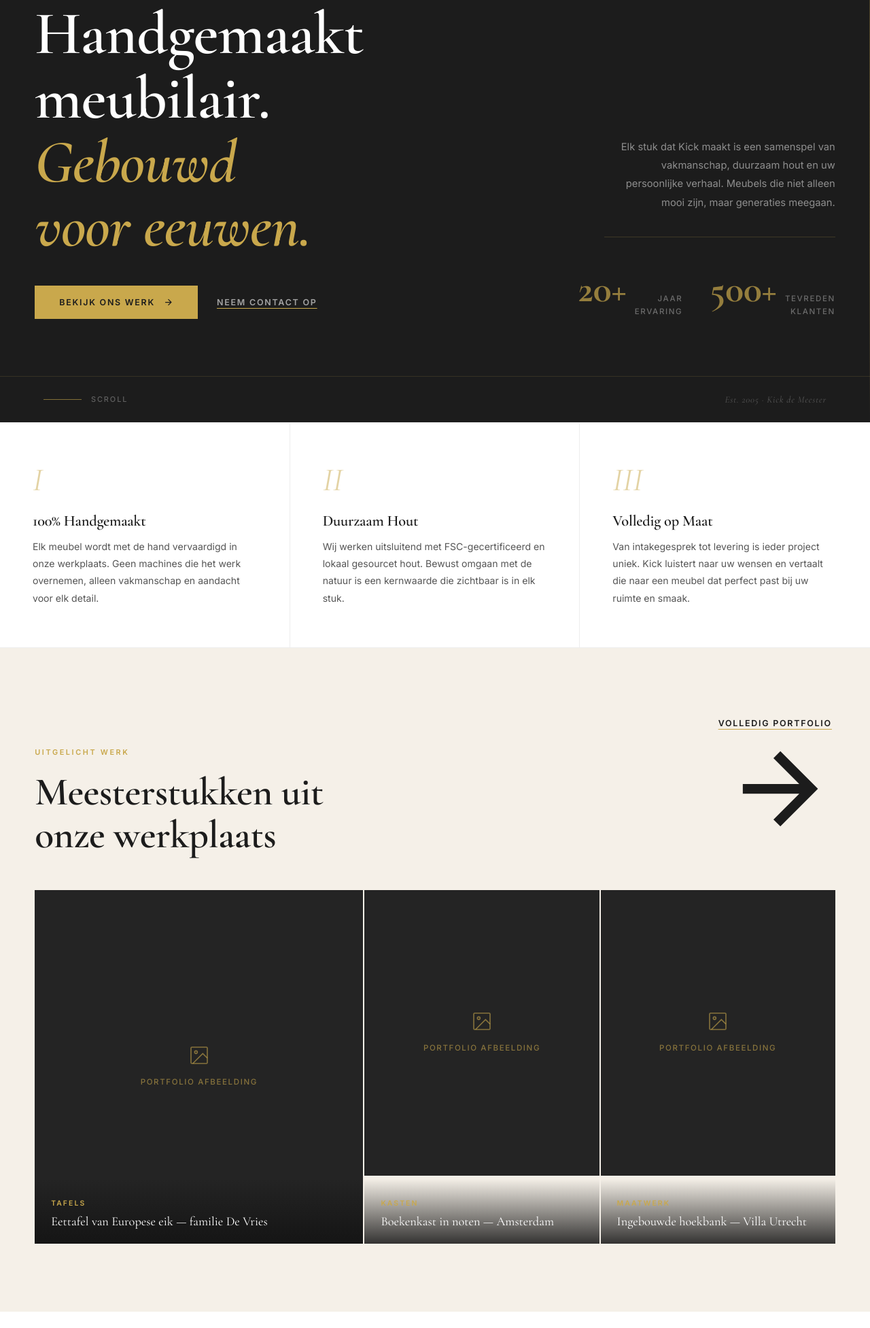
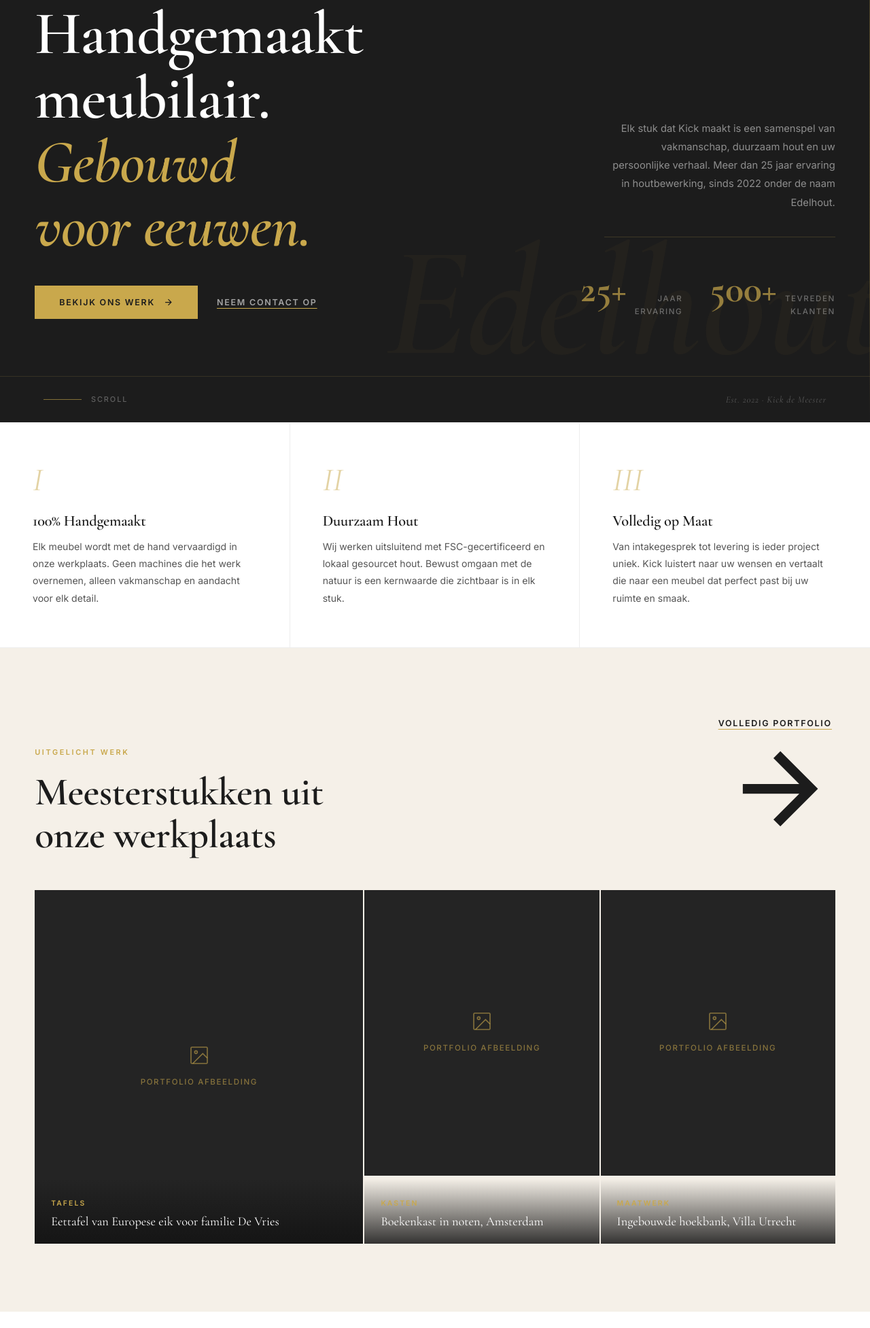
Before and after one commit to sempolmedia/Edelhout, a plain HTML site: page index.html in a window 1280 px wide. Shown: the part 207-2160 px from the top of the page at 68% size. Drawn offline with nearby package versions, Linux system fonts and the light colour scheme.

Commit message:
Update index.html: hero-bg-text, Est. 2022, 25+ years, clean card titles

```diff
--- a/index.html
+++ b/index.html
@@ -36,6 +36,7 @@
 
   <!-- HERO -->
   <section class="hero">
+    <span class="hero-bg-text" aria-hidden="true">Edelhout</span>
     <div class="hero-inner container">
       <div class="hero-left">
         <span class="hero-tag">Meubelmakerij · Nederland</span>
@@ -50,10 +51,10 @@
       </div>
       <div class="hero-right">
         <div class="hero-right-text">
-          <p>Elk stuk dat Kick maakt is een samenspel van vakmanschap, duurzaam hout en uw persoonlijke verhaal. Meubels die niet alleen mooi zijn, maar generaties meegaan.</p>
+          <p>Elk stuk dat Kick maakt is een samenspel van vakmanschap, duurzaam hout en uw persoonlijke verhaal. Meer dan 25 jaar ervaring in houtbewerking, sinds 2022 onder de naam Edelhout.</p>
           <div style="height:1px; background:rgba(201,168,76,0.2); margin:28px 0;"></div>
           <div class="hero-stat">
-            <span class="hero-stat-num">20+</span>
+            <span class="hero-stat-num">25+</span>
             <span class="hero-stat-label">Jaar<br />ervaring</span>
             <span class="hero-stat-num" style="margin-left:28px;">500+</span>
             <span class="hero-stat-label">Tevreden<br />klanten</span>
@@ -66,7 +67,7 @@
         <div class="hero-scroll-line"></div>
         Scroll
       </div>
-      <span class="hero-year">Est. 2005 · Kick de Meester</span>
+      <span class="hero-year">Est. 2022 · Kick de Meester</span>
     </div>
   </section>
 
@@ -113,7 +114,7 @@
           </div>
           <div class="home-port-card-info">
             <div class="home-port-cat">Tafels</div>
-            <div class="home-port-title">Eettafel van Europese eik — familie De Vries</div>
+            <div class="home-port-title">Eettafel van Europese eik voor familie De Vries</div>
           </div>
         </div>
         <div class="home-port-card">
@@ -123,7 +124,7 @@
           </div>
           <div class="home-port-card-info">
             <div class="home-port-cat">Kasten</div>
-            <div class="home-port-title">Boekenkast in noten — Amsterdam</div>
+            <div class="home-port-title">Boekenkast in noten, Amsterdam</div>
           </div>
         </div>
         <div class="home-port-card">
@@ -133,7 +134,7 @@
           </div>
           <div class="home-port-card-info">
             <div class="home-port-cat">Maatwerk</div>
-            <div class="home-port-title">Ingebouwde hoekbank — Villa Utrecht</div>
+            <div class="home-port-title">Ingebouwde hoekbank, Villa Utrecht</div>
           </div>
         </div>
       </div>
@@ -159,7 +160,7 @@
   <section class="section--white" style="padding:0;">
     <div class="stats-row">
       <div class="stat-item fade-in">
-        <div class="stat-num">20+</div>
+        <div class="stat-num">25+</div>
         <div class="stat-label">Jaar ervaring</div>
       </div>
       <div class="stat-item fade-in fade-in-delay-1">
```
